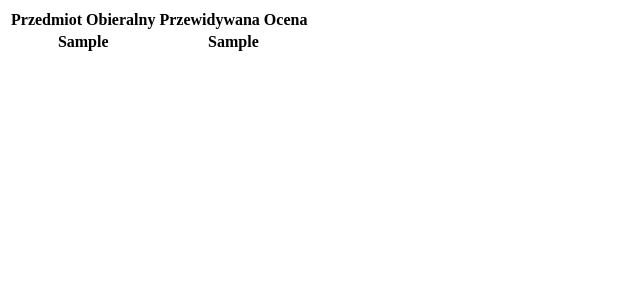
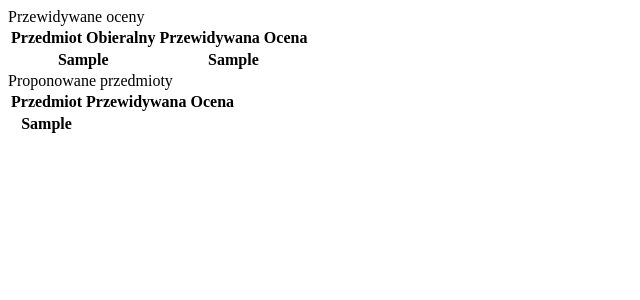
Before and after one commit to krisun17/demo_io, a Django app: template templates/display.html in a window 1280 px wide. Shown: the top 300 px of the page, without its empty margins (0-640 px from the left). Run offline with Django 3.2, Linux system fonts and the light colour scheme; the template is opened without the code that fills it: most values are stand-ins (such as "Sample title", 1, 10 or a date in 2020); lists and menus that the app fills with data are empty.

Commit message:
wyswietlenie posortowanych przedmiotów (bez dwój)

```diff
--- a/templates/display.html
+++ b/templates/display.html
@@ -1,3 +1,6 @@
+<div class="row">
+    <div class ="col-lg-6">
+        <label>Przewidywane oceny      </label>
         <table class="table">
             <thead>
                 <tr class="active">
@@ -14,3 +17,25 @@
                 {% endfor %}
             </tbody>
         </table>
+    </div>
+    <div class="col-lg-6">
+        <label>Proponowane przedmioty</label>
+        <table class="table">
+            <thead>
+                <tr class="active">
+                    <th>Przedmiot</th>
+                    <th>Przewidywana Ocena</th>
+                </tr>
+            </thead>
+            <tbody>
+                {% for x in sorted_sub %}
+                <tr class="success">
+                    {% for y in x %}
+                        <th> {{ y }} </th>
+                    {% endfor %}
+                </tr>
+                {% endfor %}
+            </tbody>
+        </table>
+    </div>
+</div>
```
Lines whose indentation alone changed are shown as unchanged.
